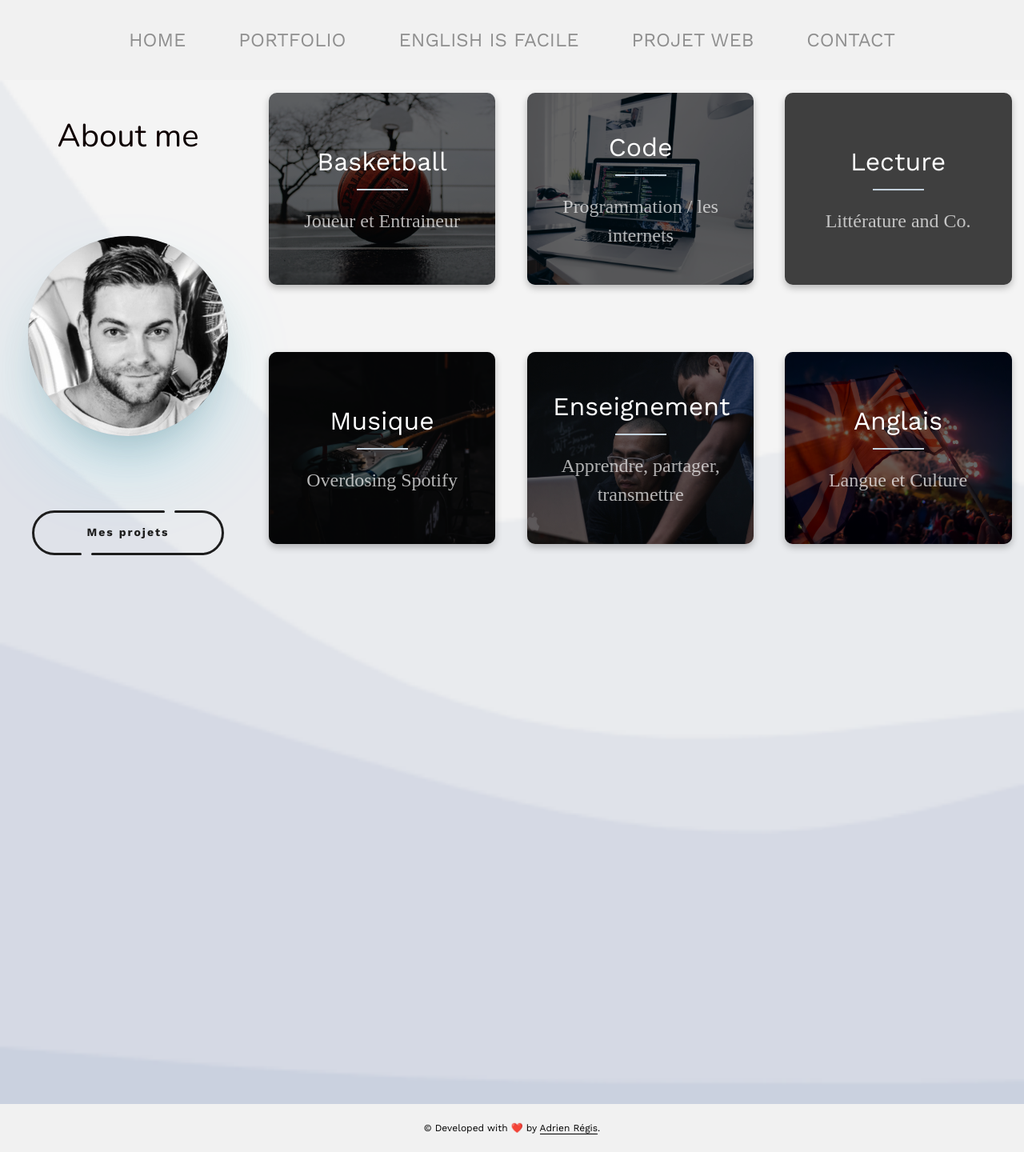
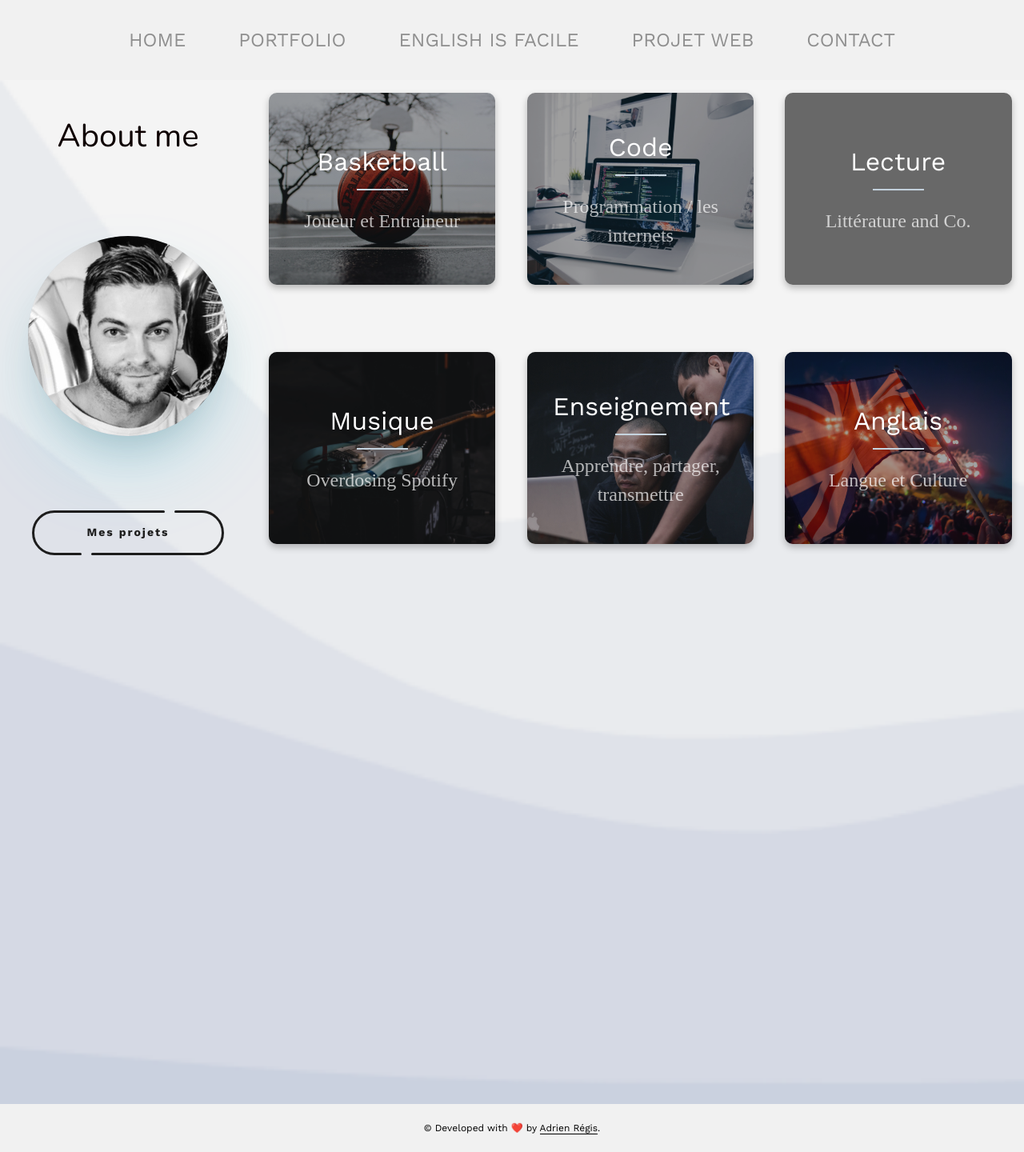
Before and after one commit to Reaven23/rails-my-web-profile, a Rails app: page /web in a window 1280 px wide. Shown: the whole page at 80% size. Run offline with Rails 7, Linux system fonts and the light colour scheme; style sheets or scripts are compiled from the project's sources; some libraries are stand-ins or nearby versions; some web fonts are replaced; grey boxes are pictures that could not be loaded.

Commit message:
changed color of the cards

```diff
--- a/app/assets/stylesheets/pages/_about_me.scss
+++ b/app/assets/stylesheets/pages/_about_me.scss
@@ -73,10 +73,10 @@
 
 
 .back{
-  background: #cedce7;
-  background: -webkit-linear-gradient(45deg,  #cedce7 0%,#596a72 100%);
-  background: -o-linear-gradient(45deg,  #cedce7 0%,#596a72 100%);
-  background: linear-gradient(45deg,  #cedce7 0%,#596a72 100%);
+  background: #8ebde2;
+  background: -webkit-linear-gradient(45deg,  rgb(132, 243, 247) 0%,#003750 100%);
+  background: -o-linear-gradient(45deg,  rgb(132, 243, 247) 0%,#003750 100%);
+  background: linear-gradient(45deg,  rgb(132, 243, 247) 0%,#003750 100%);
 }
 
 .front:after{
@@ -88,8 +88,8 @@
     height: 100%;
     content: '';
     display: block;
-    opacity: .6;
-    background-color: #000;
+    opacity: .4;
+    background-color: #171717;
     -webkit-backface-visibility: hidden;
             backface-visibility: hidden;
     border-radius: 10px;
@@ -185,7 +185,7 @@ font-weight: 300;
 
 .type--C{
   --line_color : #1d1d1d ;
-  --back_color : #DEFFFA
+  --back_color : #60e3fd;
 }
 .button{
     position : relative ;
```
